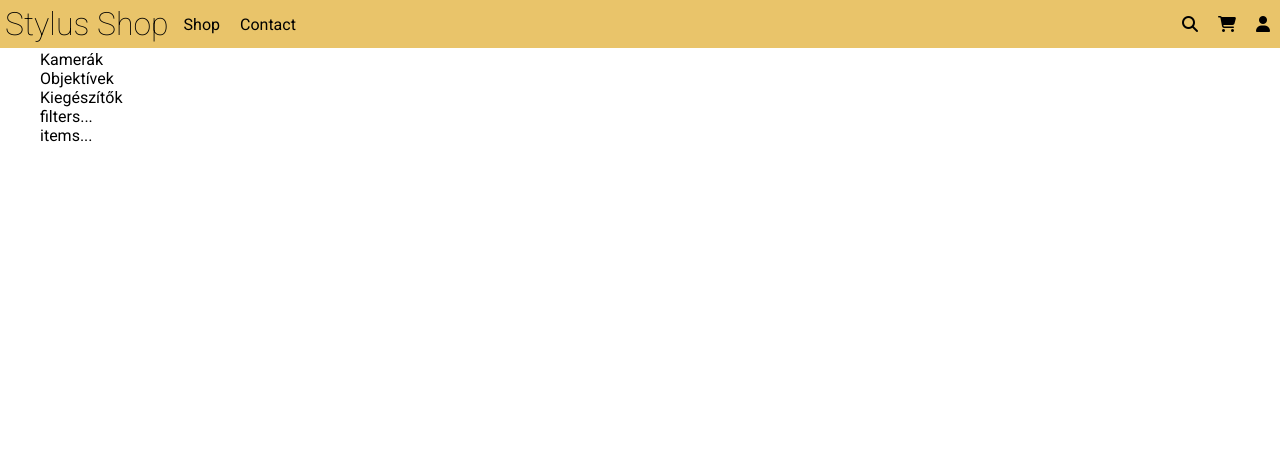
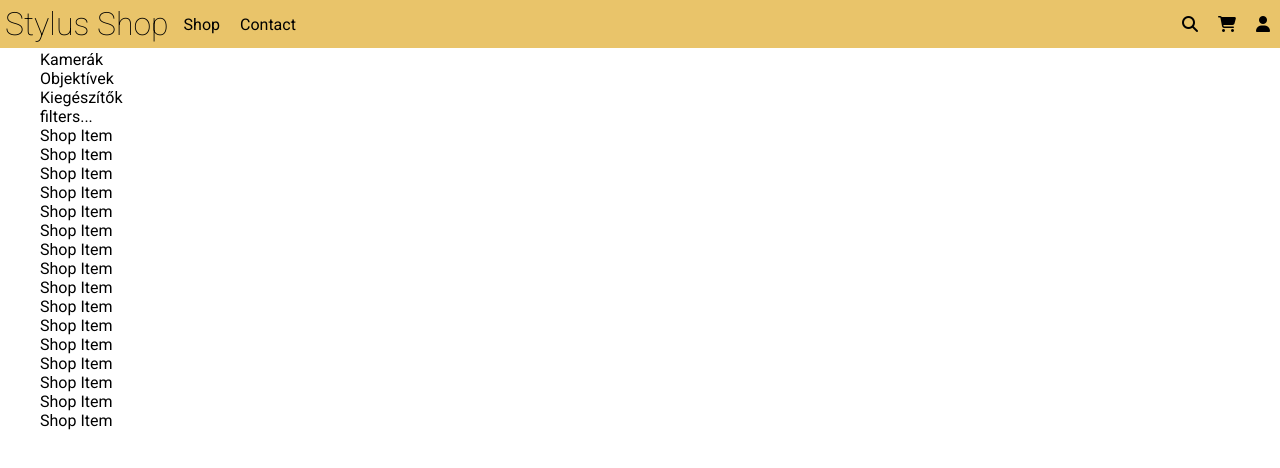
Before and after one commit to robertvari/StylusShop, a React (Create React App) app in the folder stylus_gui/: page /shop in a window 1280 px wide. Shown: the top 468 px of the page. Built offline with nearby package versions, Linux system fonts and the light colour scheme; data requests are answered from the project's data file.

Commit message:
Shop: Fetch data

```diff
--- a/stylus_gui/src/components/Shop.js
+++ b/stylus_gui/src/components/Shop.js
@@ -1,7 +1,27 @@
-import React from 'react';
+import React, {useEffect, useState} from 'react';
 import Categories from "./shop/Categories";
+import ItemCard from "./shop/ItemCard";
+import axios from "axios";
+
 
 function Shop(props) {
+    const [items, set_items] = useState([])
+    const API_URL = process.env.REACT_APP_API_URL
+
+    const fetch_items = () => {
+        axios({
+            method: "get",
+            url: `${API_URL}/shop`
+        })
+            .then(res => set_items(res.data))
+            .catch(err => console.log(err))
+    }
+
+    useEffect(() =>{
+        fetch_items()
+    }, [])
+
+
     return (
         <div>
             <Categories/>
@@ -13,7 +33,9 @@ function Shop(props) {
                 </div>
 
                 <div className="shop-grid">
-                    items...
+                    {
+                        items.map(data => <ItemCard key={data.id} data={data}/>)
+                    }
                 </div>
             </div>
 
--- /dev/null
+++ b/stylus_gui/src/components/shop/ItemCard.js
@@ -0,0 +1,9 @@
+import React from 'react';
+
+function ItemCard(props) {
+    return (
+        <div>Shop Item</div>
+    );
+}
+
+export default ItemCard;
```
